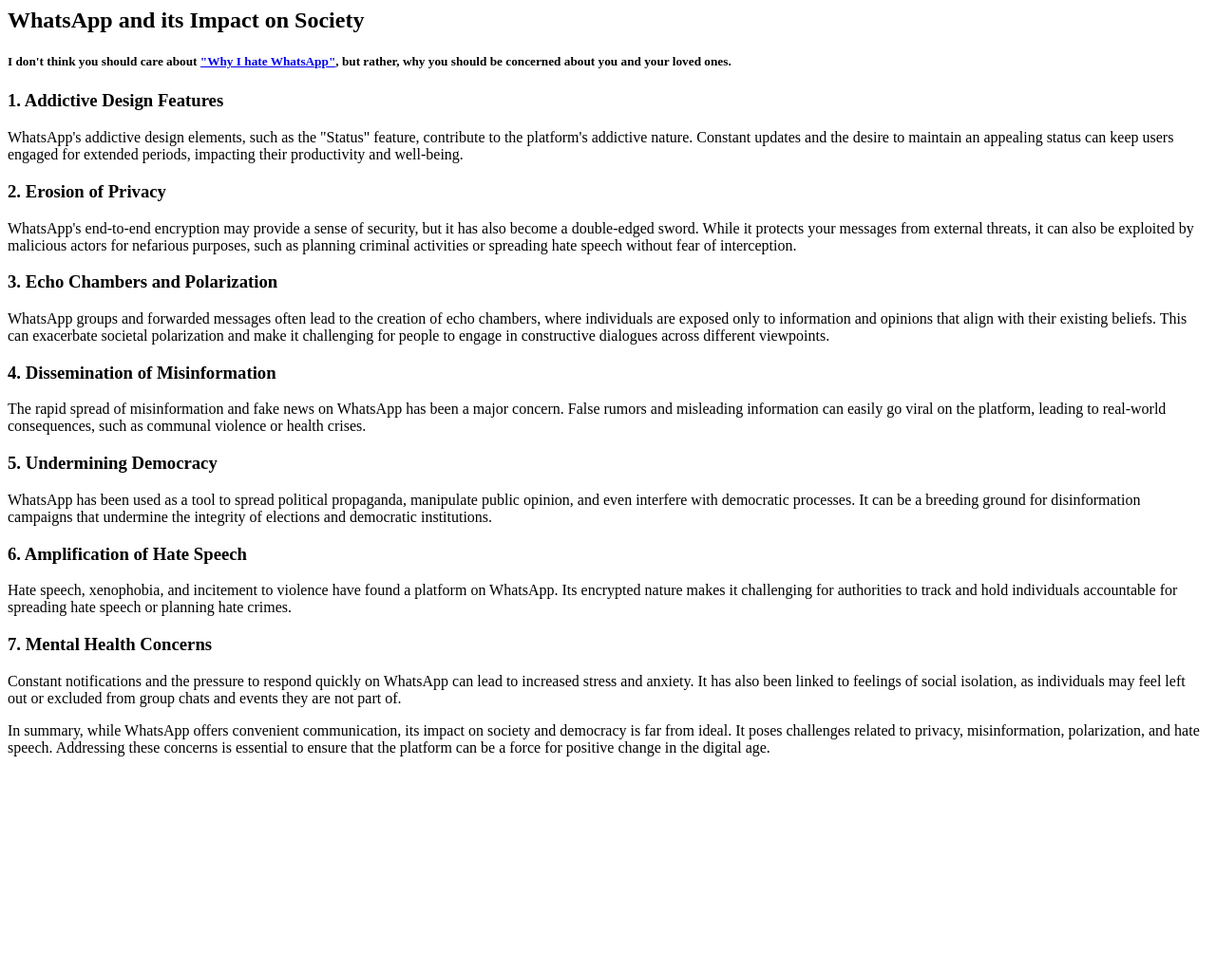
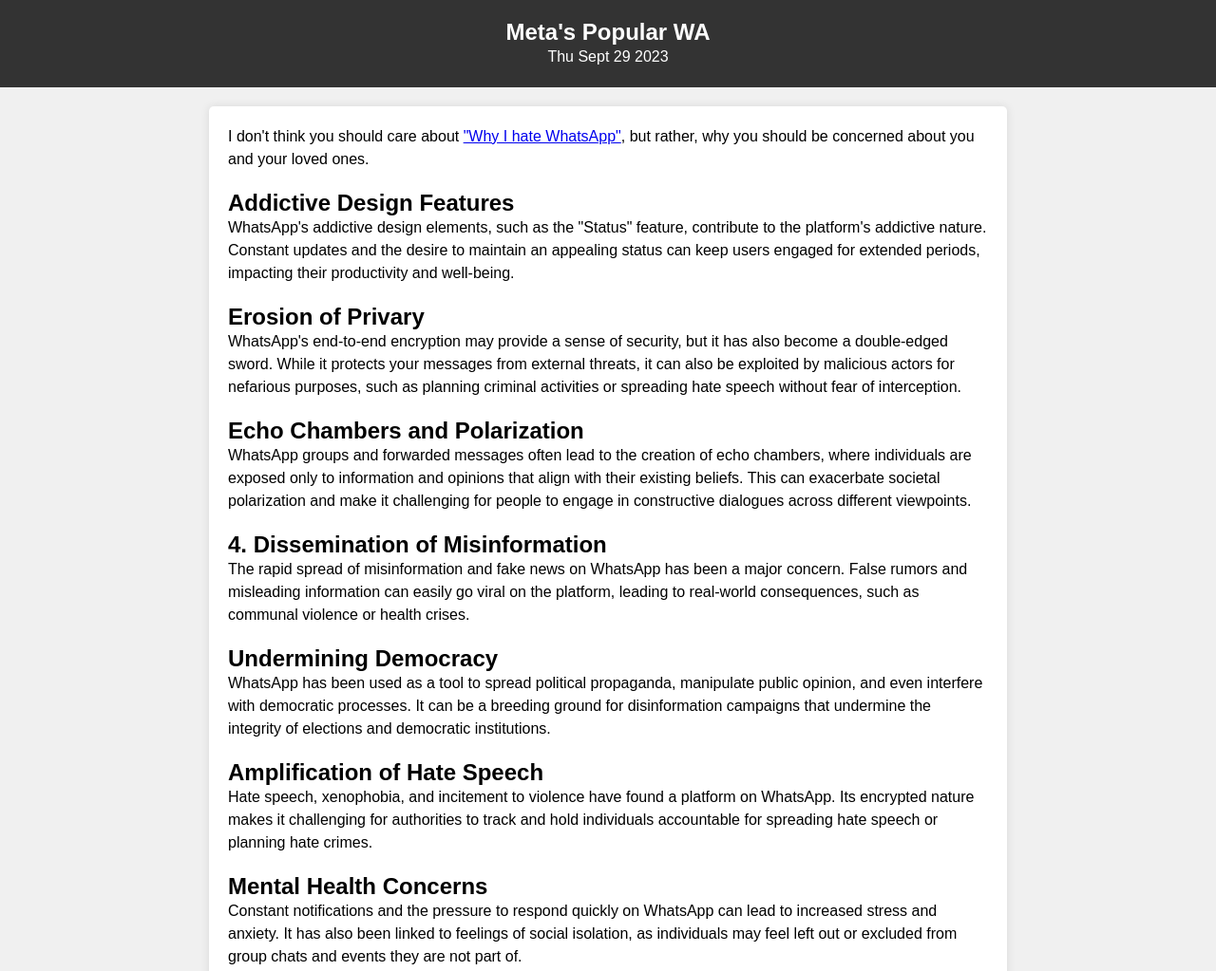
Before and after one commit to 1darshanpatil/blog, a plain HTML site: page rmrfmetasocial.html in a window 1280 px wide. Shown: the top 1023 px of the page at 95% size. Before the commit the page ends 813 px from the top, so only its background shows below. Drawn offline with Linux system fonts and the light colour scheme.

Commit message:
Update rmrfmetasocial.html

```diff
--- a/rmrfmetasocial.html
+++ b/rmrfmetasocial.html
@@ -1,26 +1,50 @@
-<h2>WhatsApp and its Impact on Society</h2>
-<h5>I don't think you should care about <a href="rmrfmetame.html">"Why I hate WhatsApp"</a>, but rather, why you should be concerned about you and your loved ones.</h5>
+<!DOCTYPE html>
+<html lang="en">
+<head>
+    <meta charset="UTF-8">
+    <meta name="viewport" content="width=device-width, initial-scale=1.0">
+    <title>WhatsApp and its Impact on Society</title>
+    <link rel="stylesheet" href="vdd.css">
 
-<h3>1. Addictive Design Features</h3>
+</head>
+<body>
+    <header>
+        <h1>Meta's Popular WA</h1>
+        <p>Thu Sept 29 2023</p>
+    </header>
+
+
+    <div class="container">
+        <p>I don't think you should care about <a href="rmrfmetame.html">"Why I hate WhatsApp"</a>, but rather, why you should be concerned about you and your loved ones.</p>
+
+        <h2>Addictive Design Features</h2>
         <p>WhatsApp's addictive design elements, such as the "Status" feature, contribute to the platform's addictive nature. Constant updates and the desire to maintain an appealing status can keep users engaged for extended periods, impacting their productivity and well-being.</p>
 
-<h3>2. Erosion of Privacy</h3>
+        <h2>Erosion of Privary</h2>
         <p>WhatsApp's end-to-end encryption may provide a sense of security, but it has also become a double-edged sword. While it protects your messages from external threats, it can also be exploited by malicious actors for nefarious purposes, such as planning criminal activities or spreading hate speech without fear of interception.</p>
 
-<h3>3. Echo Chambers and Polarization</h3>
+        <h2>Echo Chambers and Polarization</h2>
         <p>WhatsApp groups and forwarded messages often lead to the creation of echo chambers, where individuals are exposed only to information and opinions that align with their existing beliefs. This can exacerbate societal polarization and make it challenging for people to engage in constructive dialogues across different viewpoints.</p>
 
-<h3>4. Dissemination of Misinformation</h3>
+        <h2>4. Dissemination of Misinformation</h2>
         <p>The rapid spread of misinformation and fake news on WhatsApp has been a major concern. False rumors and misleading information can easily go viral on the platform, leading to real-world consequences, such as communal violence or health crises.</p>
 
-<h3>5. Undermining Democracy</h3>
+        <h2>Undermining Democracy</h2>
         <p>WhatsApp has been used as a tool to spread political propaganda, manipulate public opinion, and even interfere with democratic processes. It can be a breeding ground for disinformation campaigns that undermine the integrity of elections and democratic institutions.</p>
 
-<h3>6. Amplification of Hate Speech</h3>
+        <h2>Amplification of Hate Speech</h2>
         <p>Hate speech, xenophobia, and incitement to violence have found a platform on WhatsApp. Its encrypted nature makes it challenging for authorities to track and hold individuals accountable for spreading hate speech or planning hate crimes.</p>
 
-<h3>7. Mental Health Concerns</h3>
+
+        <h2>Mental Health Concerns</h2>
         <p>Constant notifications and the pressure to respond quickly on WhatsApp can lead to increased stress and anxiety. It has also been linked to feelings of social isolation, as individuals may feel left out or excluded from group chats and events they are not part of.</p>
 
+        <h2>In summary:</h2>
+        <p>In summary, while WhatsApp offers convenient communication, its impact on society and democracy is far from ideal. It poses challenges related to privacy, misinformation, polarization, and hate speech. Addressing these concerns is essential to ensure that the platform can be a force for positive change in the digital age.</p>
 
-<p>In summary, while WhatsApp offers convenient communication, its impact on society and democracy is far from ideal. It poses challenges related to privacy, misinformation, polarization, and hate speech. Addressing these concerns is essential to ensure that the platform can be a force for positive change in the digital age.</p>
+
+
+
+    </div>
+</body>
+</html>
```
Lines whose indentation alone changed are shown as unchanged.
